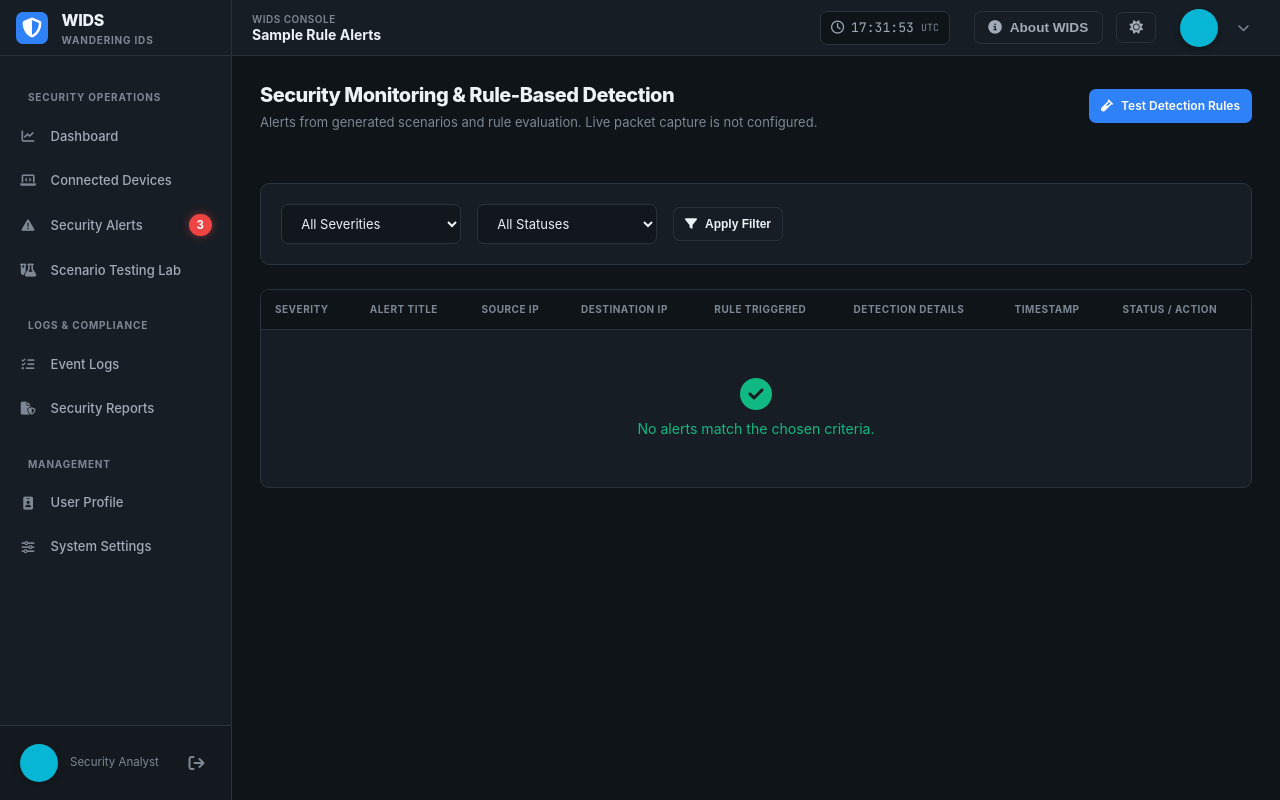
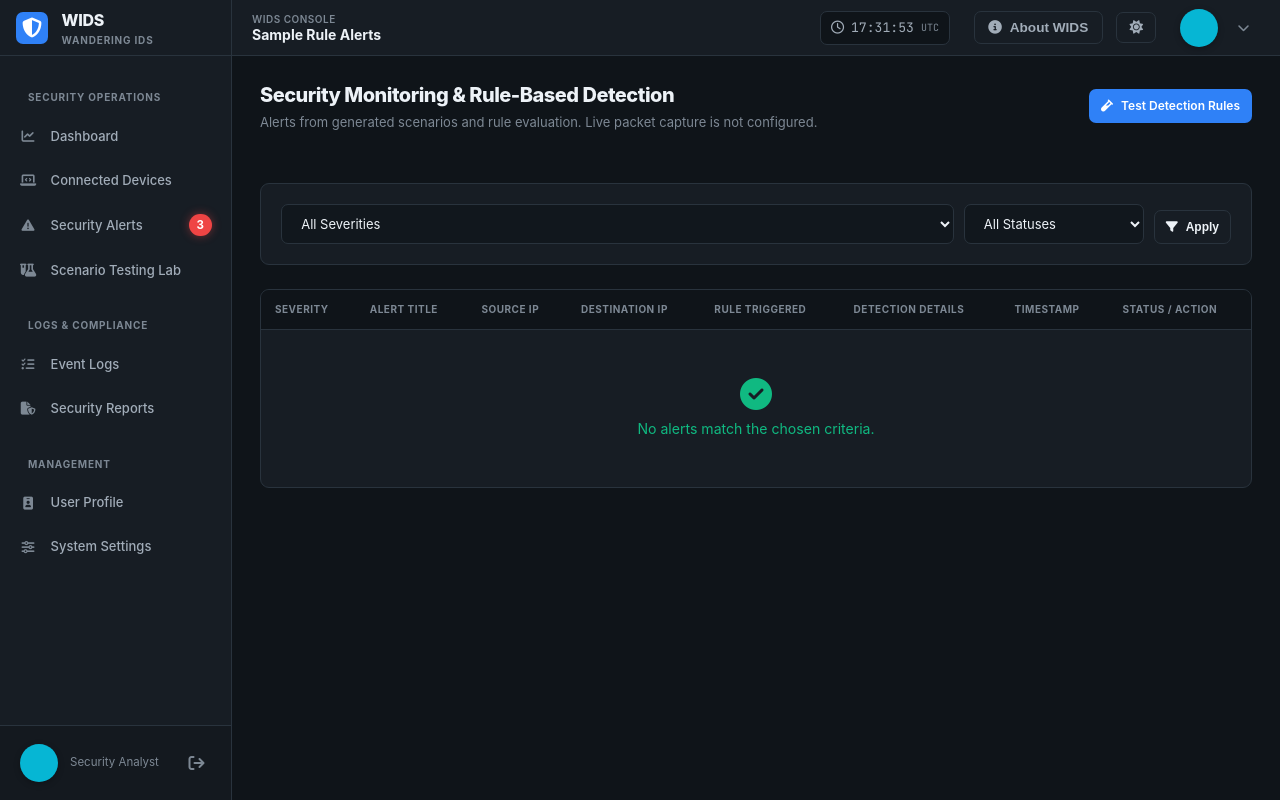
Before and after one commit to acasjoshua/NetGuard, a Django app: template templates/home/alerts.html in a window 1280 px wide. Run offline with Django 4.2, Linux system fonts and the light colour scheme; the template is opened without the code that fills it, so the values that code supplies are empty.

Commit message:
style(alerts): standardize filter dropdown row alignment

```diff
--- a/templates/home/alerts.html
+++ b/templates/home/alerts.html
@@ -49,8 +49,8 @@
 <!-- Alert Filter Bar -->
 <div class="content-card" style="margin-bottom: 1.5rem;">
     <div class="card-body" style="padding: 1.25rem;">
-        <form method="get" style="display: flex; gap: 1rem; flex-wrap: wrap; align-items: center;">
-            <div style="min-width: 180px;">
+        <form method="get" class="filter-bar">
+            <div class="filter-field">
                 <select name="severity" class="form-control">
                     <option value="">All Severities</option>
                     <option value="CRITICAL" {% if severity_filter == 'CRITICAL' %}selected{% endif %}>Critical</option>
@@ -59,21 +59,23 @@
                     <option value="LOW" {% if severity_filter == 'LOW' %}selected{% endif %}>Low</option>
                 </select>
             </div>
-            <div style="min-width: 180px;">
+            <div class="filter-field">
                 <select name="status" class="form-control">
                     <option value="">All Statuses</option>
                     <option value="unresolved" {% if status_filter == 'unresolved' %}selected{% endif %}>Active / Unresolved</option>
                     <option value="resolved" {% if status_filter == 'resolved' %}selected{% endif %}>Resolved</option>
                 </select>
             </div>
-            <button type="submit" class="btn btn-secondary">
-                <i class="fa-solid fa-filter"></i> Apply Filter
-            </button>
+            <div class="filter-actions">
+                <button type="submit" class="btn btn-secondary">
+                    <i class="fa-solid fa-filter"></i> Apply
+                </button>
             {% if severity_filter or status_filter %}
-            <a href="{% url 'home:alerts' %}" class="btn btn-secondary">
-                <i class="fa-solid fa-rotate-left"></i> Reset
-            </a>
+                <a href="{% url 'home:alerts' %}" class="btn btn-secondary">
+                    <i class="fa-solid fa-rotate-left"></i> Reset
+                </a>
             {% endif %}
+            </div>
         </form>
     </div>
 </div>
```
